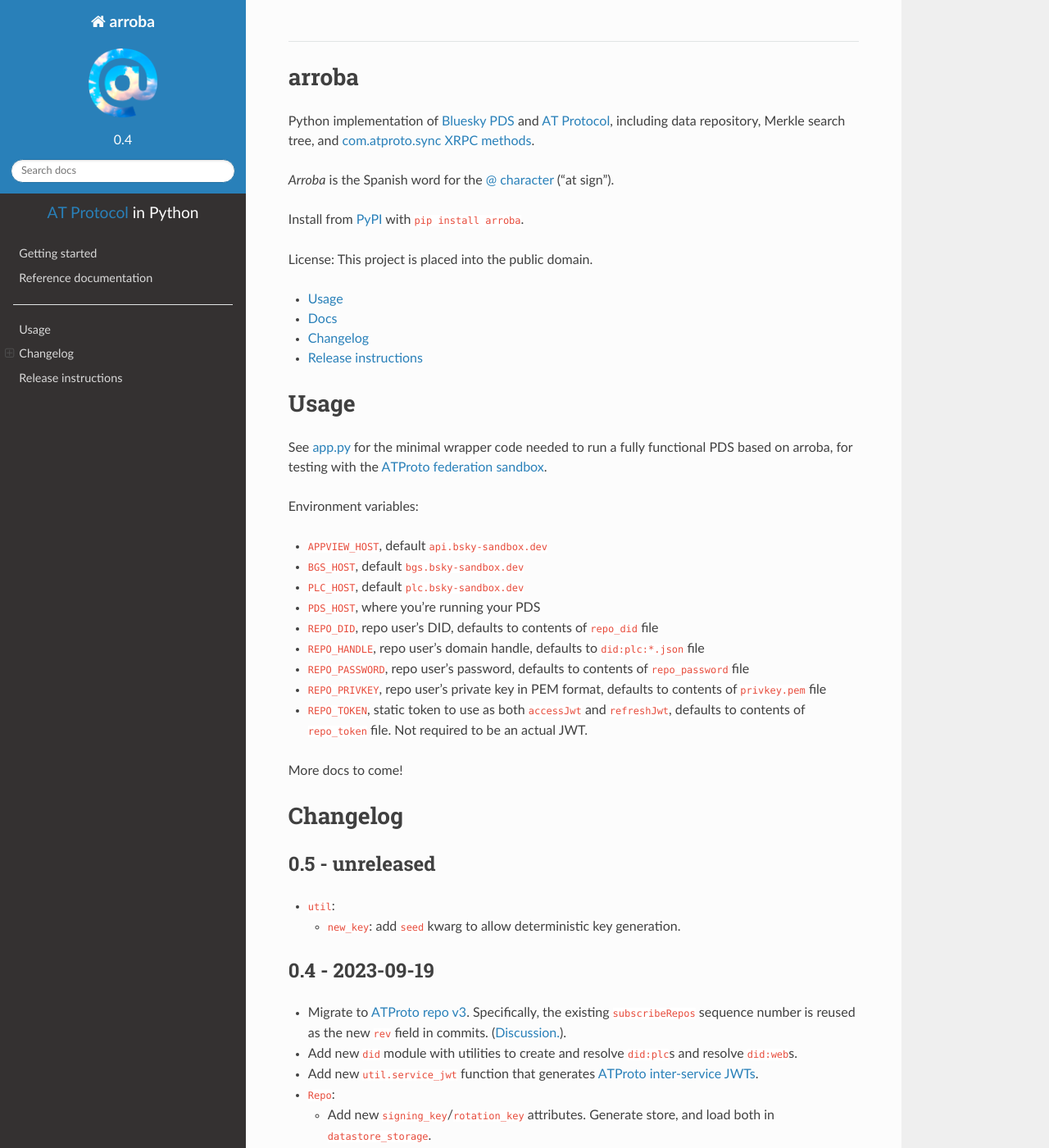
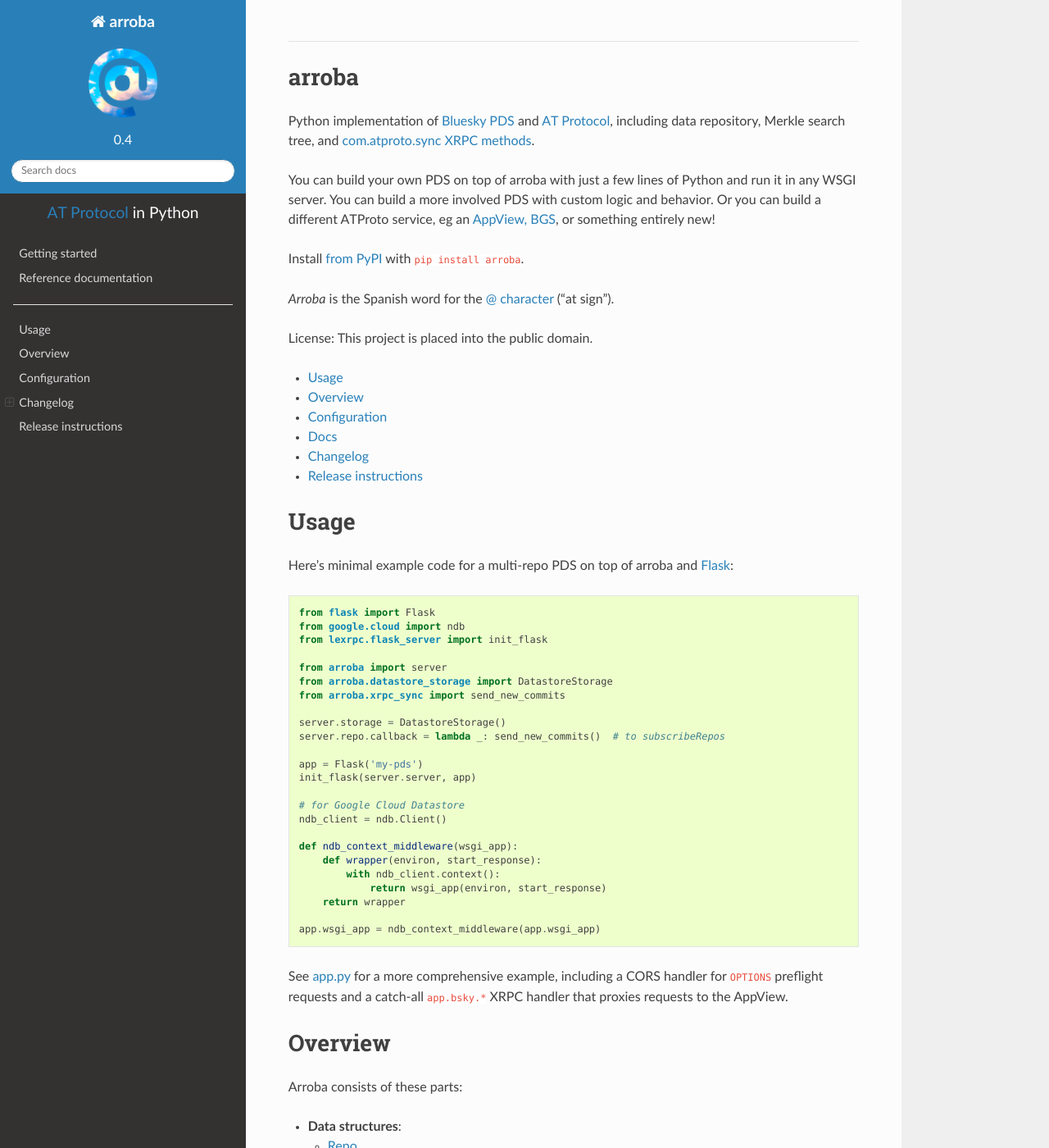
Before and after one commit to snarfed/arroba, a Sphinx documentation site: the page built from docs/index.rst, in a window 1280 px wide and 1400 px high. Shown: the whole window at 82% size. Built offline with Sphinx 7.4.7 and the Read the Docs theme 2.0.0, drawn with Linux system fonts in a browser that asks for light colours; some of the changed text lies outside the part shown.

Commit message:
docs: add getting started, overview, minimal example code
also misc other docstring etc tweaks

```diff
--- a/app.py
+++ b/app.py
@@ -73,7 +73,7 @@
 privkey = load_pem_private_key(os.environ['REPO_PRIVKEY'].encode(),
                                password=None)
 
-APPVIEW_JWT = util.service_jwt(host=os.environ["APPVIEW_HOST"],
+APPVIEW_JWT = util.service_jwt(host=os.environ['APPVIEW_HOST'],
                                repo_did=os.environ['REPO_DID'],
                                privkey=privkey)
 APPVIEW_HEADERS = {
@@ -102,6 +102,8 @@
 def cors_preflight(nsid_rest=None):
     return '', lexrpc.flask_server.RESPONSE_HEADERS
 
+# TODO: move inside arroba somewhere. maybe server.py? it's Flask-specific :/
+# same with above, maybe below
 @app.route(f'/xrpc/com.atproto.identity.resolveHandle', methods=['GET', 'POST'])
 @app.route(f'/xrpc/app.bsky.<nsid_rest>', methods=['GET', 'POST'])
 def proxy_appview(nsid_rest=None):
--- a/docs/index.rst
+++ b/docs/index.rst
@@ -7,15 +7,24 @@
 Merkle search tree, and `com.atproto.sync XRPC
 methods <https://atproto.com/lexicons/com-atproto-sync>`__.
 
+You can build your own PDS on top of arroba with just a few lines of
+Python and run it in any WSGI server. You can build a more involved PDS
+with custom logic and behavior. Or you can build a different ATProto
+service, eg an `AppView,
+BGS <https://blueskyweb.xyz/blog/5-5-2023-federation-architecture>`__,
+or something entirely new!
+
+Install `from PyPI <https://pypi.org/project/arroba/>`__ with
+``pip install arroba``.
+
 *Arroba* is the Spanish word for the `@
 character <https://en.wikipedia.org/wiki/At_sign>`__ (“at sign”).
-
-Install from `PyPI <https://pypi.org/project/arroba/>`__ with
-``pip install arroba``.
 
 License: This project is placed into the public domain.
 
 -  `Usage <#usage>`__
+-  `Overview <#overview>`__
+-  `Configuration <#configuration>`__
 -  `Docs <https://arroba.readthedocs.io/>`__
 -  `Changelog <#changelog>`__
 -  `Release instructions <#release-instructions>`__
@@ -23,36 +32,124 @@
 Usage
 -----
 
+Here’s minimal example code for a multi-repo PDS on top of arroba and
+`Flask <https://flask.palletsprojects.com/>`__:
+
+.. code:: py
+
+   from flask import Flask
+   from google.cloud import ndb
+   from lexrpc.flask_server import init_flask
+
+   from arroba import server
+   from arroba.datastore_storage import DatastoreStorage
+   from arroba.xrpc_sync import send_new_commits
+
+   server.storage = DatastoreStorage()
+   server.repo.callback = lambda _: send_new_commits()  # to subscribeRepos
+
+   app = Flask('my-pds')
+   init_flask(server.server, app)
+
+   # for Google Cloud Datastore
+   ndb_client = ndb.Client()
+
+   def ndb_context_middleware(wsgi_app):
+       def wrapper(environ, start_response):
+           with ndb_client.context():
+               return wsgi_app(environ, start_response)
+       return wrapper
+
+   app.wsgi_app = ndb_context_middleware(app.wsgi_app)
+
 See `app.py <https://github.com/snarfed/arroba/blob/main/app.py>`__
-for the minimal wrapper code needed to run a fully functional PDS based
-on arroba, for testing with the `ATProto federation
-sandbox <https://atproto.com/blog/federation-developer-sandbox>`__.
+for a more comprehensive example, including a CORS handler for
+``OPTIONS`` preflight requests and a catch-all ``app.bsky.*`` XRPC
+handler that proxies requests to the AppView.
 
-Environment variables:
+Overview
+--------
+
+Arroba consists of these parts:
+
+-  **Data structures**:
+
+   -  `Repo <https://arroba.readthedocs.io/en/stable/source/arroba.html#arroba.repo.Repo>`__
+   -  `MST <https://arroba.readthedocs.io/en/stable/source/arroba.html#arroba.mst.MST>`__
+      (Merkle search tree)
+
+-  **Storage**:
+
+   -  `Storage <https://arroba.readthedocs.io/en/stable/source/arroba.html#arroba.storage.Storage>`__
+      abstract base class
+   -  `DatastoreStorage <https://arroba.readthedocs.io/en/stable/source/arroba.html#arroba.datastore_storage.DatastoreStorage>`__
+      (uses `Google Cloud
+      Datastore <https://cloud.google.com/datastore/docs/>`__)
+   -  `TODO: filesystem
+      storage <https://github.com/snarfed/arroba/issues/5>`__
+
+-  **XRPC handlers**:
+
+   -  `com.atproto.repo <https://arroba.readthedocs.io/en/stable/source/arroba.html#module-arroba.xrpc_repo>`__
+   -  `com.atproto.server <https://arroba.readthedocs.io/en/stable/source/arroba.html#module-arroba.xrpc_server>`__
+   -  `com.atproto.sync <https://arroba.readthedocs.io/en/stable/source/arroba.html#module-arroba.xrpc_sync>`__
+
+-  **Utilities**:
+
+   -  `did <https://arroba.readthedocs.io/en/stable/source/arroba.html#module-arroba.did>`__:
+      create and resolve
+      `did:plc <https://atproto.com/specs/did-plc>`__\ s,
+      `did:web <https://w3c-ccg.github.io/did-method-web/>`__\ s,
+      and `domain handles <https://atproto.com/specs/handle>`__
+   -  `diff <https://arroba.readthedocs.io/en/stable/source/arroba.html#module-arroba.diff>`__:
+      find the deterministic minimal difference between two
+      `MST <https://arroba.readthedocs.io/en/stable/source/arroba.html#arroba.mst.MST>`__\ s
+   -  `util <https://arroba.readthedocs.io/en/stable/source/arroba.html#module-arroba.util>`__:
+      miscellaneous utilities for
+      `TIDs <https://atproto.com/specs/record-key#record-key-type-tid>`__,
+      `AT URIs <https://atproto.com/specs/at-uri-scheme>`__, `signing
+      and verifying
+      signatures <https://atproto.com/specs/repository#commit-objects>`__,
+      `generating
+      JWTs <https://atproto.com/specs/xrpc#inter-service-authentication-temporary-specification>`__,
+      encoding/decoding, and more
+
+Configuration
+-------------
+
+Configure arroba with these environment variables:
 
 -  ``APPVIEW_HOST``, default ``api.bsky-sandbox.dev``
 -  ``BGS_HOST``, default ``bgs.bsky-sandbox.dev``
 -  ``PLC_HOST``, default ``plc.bsky-sandbox.dev``
 -  ``PDS_HOST``, where you’re running your PDS
--  ``REPO_DID``, repo user’s DID, defaults to contents of ``repo_did``
-   file
--  ``REPO_HANDLE``, repo user’s domain handle, defaults to
-   ``did:plc:*.json`` file
--  ``REPO_PASSWORD``, repo user’s password, defaults to contents of
-   ``repo_password`` file
--  ``REPO_PRIVKEY``, repo user’s private key in PEM format, defaults to
-   contents of ``privkey.pem`` file
+
+Optional, only used in the `com.atproto.server XRPC
+handlers <https://arroba.readthedocs.io/en/stable/source/arroba.html#module-arroba.xrpc_server>`__:
+
 -  ``REPO_TOKEN``, static token to use as both ``accessJwt`` and
    ``refreshJwt``, defaults to contents of ``repo_token`` file. Not
    required to be an actual JWT.
 
-More docs to come!
+.. raw:: html
+
+   <!-- Only used in app.py:
+   * `REPO_DID`, repo user's DID, defaults to contents of `repo_did` file
+   * `REPO_HANDLE`, repo user's domain handle, defaults to `did:plc:*.json` file
+   * `REPO_PASSWORD`, repo user's password, defaults to contents of `repo_password` file
+   * `REPO_PRIVKEY`, repo user's private key in PEM format, defaults to contents of `privkey.pem` file
+   -->
 
 Changelog
 ---------
 
 0.5 - unreleased
 ~~~~~~~~~~~~~~~~
+
+-  ``did``:
+
+   -  ``resolve_handle`` bug fix: handle ``charset`` specifier in HTTPS
+      method response ``Content-Type``.
 
 -  ``util``:
 
```
Also changed, not shown: README.md (+68 -7 lines), docs/source/arroba.rst (+12 -0 lines), 3 other files.
